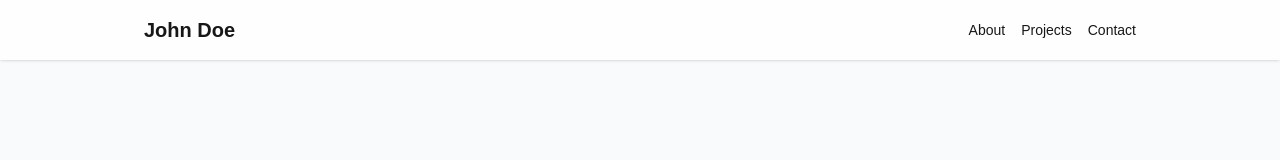
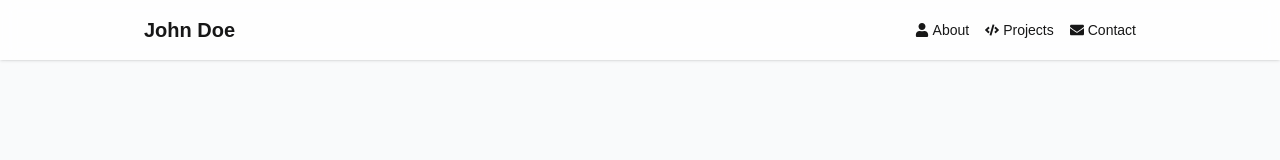
Before and after one commit to dasunsucharith/next-portfolio, a Next.js app: page / in a window 1280 px wide. Shown: the top 160 px of the page. Built offline with nearby package versions, Linux system fonts and the light colour scheme.

Commit message:
Add react-icons and integrate into NavBar

```diff
--- a/package.json
+++ b/package.json
@@ -12,7 +12,8 @@
     "react": "^19.0.0",
     "react-dom": "^19.0.0",
     "next": "15.3.3",
-    "framer-motion": "^12.16.0"
+    "framer-motion": "^12.16.0",
+    "react-icons": "^5.5.0"
   },
   "devDependencies": {
     "typescript": "^5",
--- a/src/components/NavBar.tsx
+++ b/src/components/NavBar.tsx
@@ -1,4 +1,5 @@
 import Link from "next/link";
+import { FaUser, FaCode, FaEnvelope } from "react-icons/fa";
 
 export default function NavBar() {
   return (
@@ -9,18 +10,18 @@ export default function NavBar() {
         </Link>
         <ul className="flex space-x-4 text-sm font-medium">
           <li>
-            <a href="#about" className="hover:text-blue-600">
-              About
+            <a href="#about" className="flex items-center hover:text-blue-600">
+              <FaUser className="mr-1" /> About
             </a>
           </li>
           <li>
-            <a href="#projects" className="hover:text-blue-600">
-              Projects
+            <a href="#projects" className="flex items-center hover:text-blue-600">
+              <FaCode className="mr-1" /> Projects
             </a>
           </li>
           <li>
-            <a href="#contact" className="hover:text-blue-600">
-              Contact
+            <a href="#contact" className="flex items-center hover:text-blue-600">
+              <FaEnvelope className="mr-1" /> Contact
             </a>
           </li>
         </ul>
```
Also changed, not shown: 1 other file (tests, documents, lock files or other folders).
